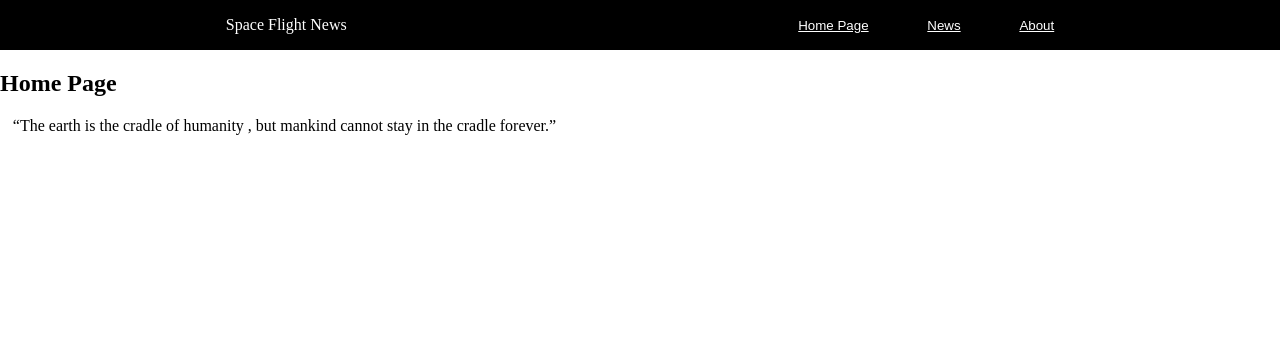
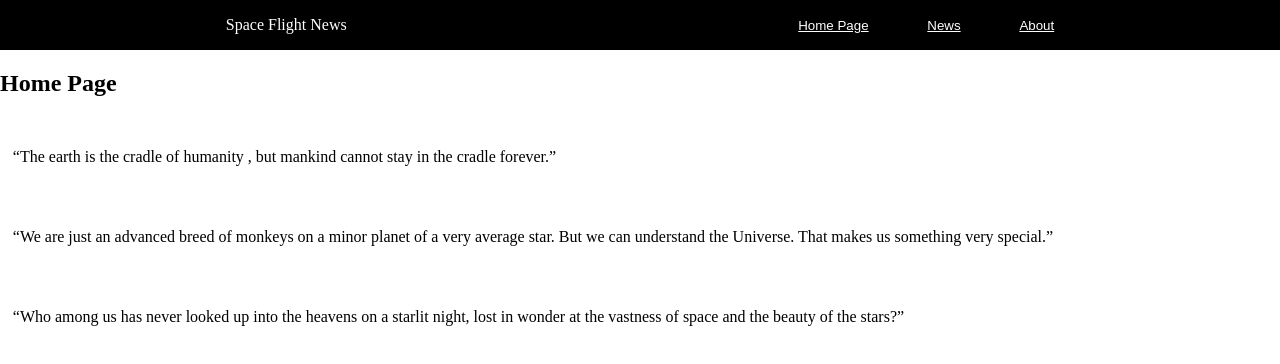
Before and after one commit to DionisioMC/SpaceFlightNewsSPA, a React (Vite) app: page / in a window 1280 px wide. Shown: the top 364 px of the page. Built offline with nearby package versions, Linux system fonts and the light colour scheme.

Commit message:
Adding more quotes and spacing them out

```diff
--- a/src/App.css
+++ b/src/App.css
@@ -34,4 +34,8 @@ header {
 
 #quotes {
   margin-left: 1%;
+  display: flex;
+  flex-direction: column;
+  justify-content: space-around;
+  height: 30vh;
 }
--- a/src/pages/Home.jsx
+++ b/src/pages/Home.jsx
@@ -5,6 +5,8 @@ function Home() {
 
             <div id="quotes">
                 <q>The earth is the cradle of humanity , but mankind cannot stay in the cradle forever.</q>
+                <q>We are just an advanced breed of monkeys on a minor planet of a very average star. But we can understand the Universe. That makes us something very special.</q>
+                <q>Who among us has never looked up into the heavens on a starlit night, lost in wonder at the vastness of space and the beauty of the stars?</q>
             </div>
 
         </>
```
